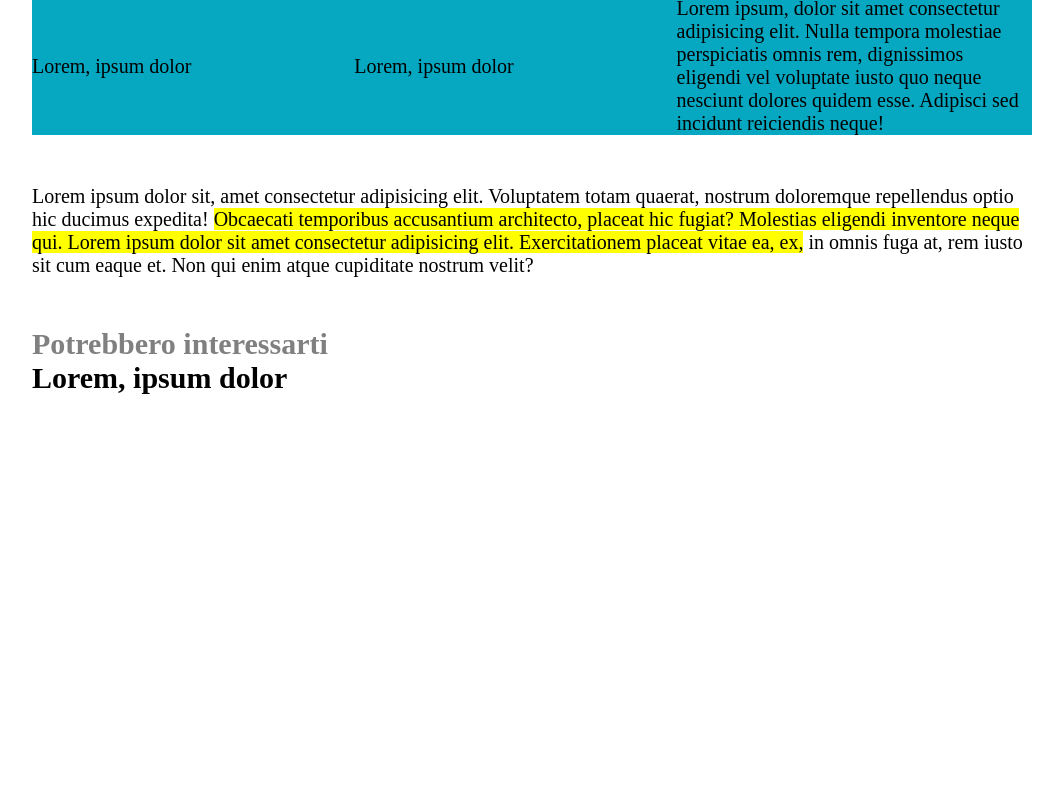
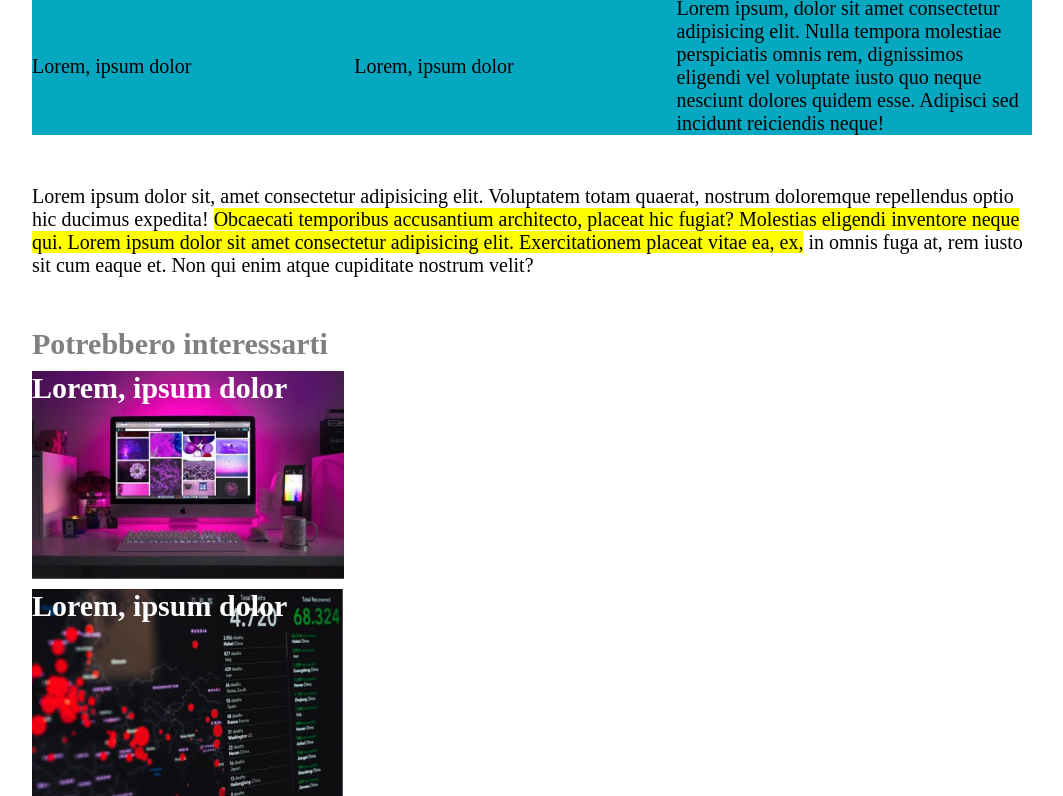
Before and after one commit to valeriogonini/nome-repo, a plain HTML site: page index.html in a window 1280 px wide. Shown: the part 1736-2532 px from the top of the page, without its empty margins (108-1171 px from the left). Before the commit the page ends 2131 px from the top, so only its background shows below. Drawn offline with Linux system fonts and the light colour scheme.

Commit message:
esercizio finito

```diff
--- a/index.html
+++ b/index.html
@@ -79,9 +79,8 @@
     </main>
     <footer>
         <p style="color: gray;">Potrebbero interessarti</p>
-       <div class="fotointeresse1">Lorem, ipsum dolor
-
-       </div>
+       <div class="fotomonitor" >Lorem, ipsum dolor</div>
+       <div class="fotograph">Lorem, ipsum dolor</div>
 
 
     </footer>
--- a/style.css
+++ b/style.css
@@ -70,6 +70,17 @@ footer{
     margin-top: 50px;
     font-weight: 600;
 }
-.fotointeresse1{
-    background-image: url()
+.fotomonitor{
+    background-image: url(./img/monitor.jpg);
+    color: white;
+   width: 312px;
+   height: 208px;
+   margin-top: 10px;
 }
+.fotograph{
+    background-image: url(./img/graph.jpg);
+    color: white;
+   width: 311px;
+   height: 207px;
+   margin-top: 10px;
+}
```
